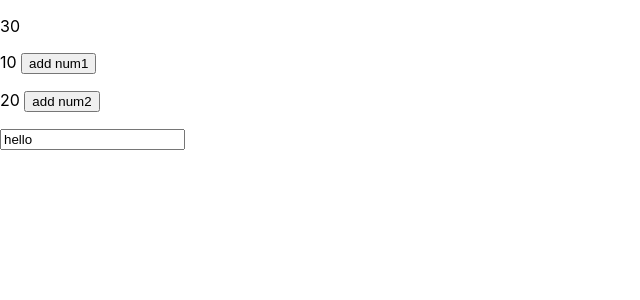
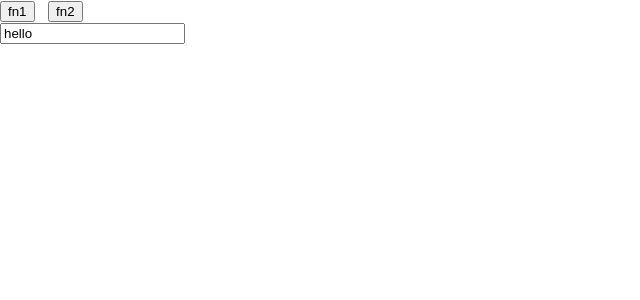
Before and after one commit to dmlvhh/react-ts-demo, a React (Create React App) app: page / in a window 1280 px wide. Shown: the top 300 px of the page, without its empty margins (0-640 px from the left). Built offline with nearby package versions, Linux system fonts and the light colour scheme.

Commit message:
feature:useCallback缓存函数

```diff
--- a/src/App.tsx
+++ b/src/App.tsx
@@ -4,7 +4,8 @@
 // import List2 from './List2'
 // import ImmerDemo from './ImmerDemo'
 // import UseRefDemo from './useRefDemo'
-import UseMemoDemo from './UseMemoDemo'
+// import UseMemoDemo from './UseMemoDemo'
+import UseCallbackDemo from './UseCallbackDemo'
 function App() {
   return (
     <>
@@ -14,7 +15,8 @@
       {/*<List2 />*/}
       {/*<ImmerDemo />*/}
       {/*<UseRefDemo />*/}
-      <UseMemoDemo />
+      {/*<UseMemoDemo />*/}
+      <UseCallbackDemo />
     </>
   )
 }
--- /dev/null
+++ b/src/UseCallbackDemo.tsx
@@ -0,0 +1,25 @@
+import React, { FC, useCallback, useMemo, useState } from 'react'
+import useMemoDemo from './UseMemoDemo'
+
+const Demo: FC = () => {
+  const [text, setText] = useState('hello')
+  const fn1 = () => {
+    console.log('fn1 text', text)
+  }
+  const fn2 = useCallback(() => {
+    console.log('fn2 text', text)
+  }, [text])
+
+  return (
+    <>
+      <div>
+        <button onClick={fn1}>fn1</button> &nbsp; <button onClick={fn2}>fn2</button>
+      </div>
+      <div>
+        <input onChange={e => setText(e.target.value)} value={text} />
+      </div>
+    </>
+  )
+}
+
+export default Demo
```
